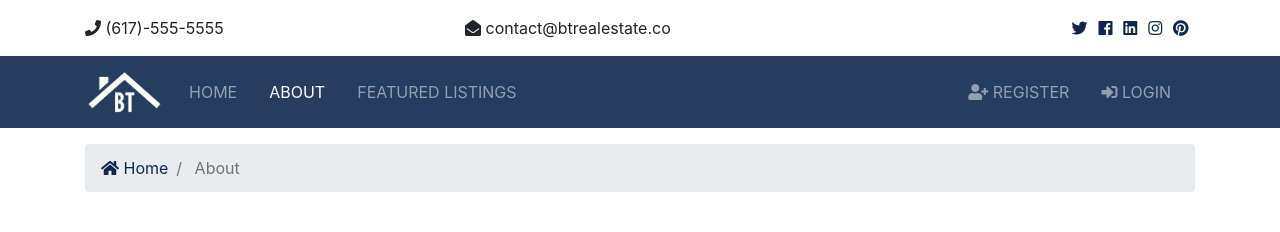
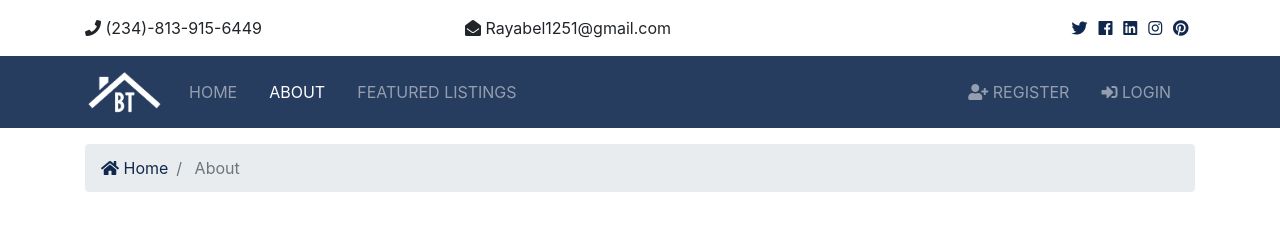
Before and after one commit to ray-abel12/housing_project, a Django app: page /about/ in a window 1280 px wide. Shown: the top 232 px of the page. Run offline with Django 3.2, Linux system fonts and the light colour scheme; some libraries are stand-ins or nearby versions.

Commit message:
make it better

```diff
--- a/btre/templates/pages/about.html
+++ b/btre/templates/pages/about.html
@@ -52,7 +52,7 @@
         <h2 class="display-4">We Work For You</h2>
         <h4>Lorem ipsum dolor sit amet consectetur adipisicing elit. Autem velit aperiam, unde aliquid at similique!</h4>
         <hr>
-        <a href="listings.html" class="btn btn-secondary text-white btn-lg">View Our Featured Listings</a>
+        <a href="{% static 'listings' %}" class="btn btn-secondary text-white btn-lg">View Our Featured Listings</a>
       </section>
   <!-- Team -->
   <section id="team" class="py-5">
@@ -66,9 +66,9 @@
                 <i class="fas fa-award text-success mb-3"></i> Realtor</p>
               <hr>
               <p>
-                <i class="fas fa-phone"></i> (555)-555-5555</p>
+                <i class="fas fa-phone"></i> (234)-813-915-6449</p>
               <p>
-                <i class="fas fa-envelope-open"></i> kyle@btrealestate.co</p>
+                <i class="fas fa-envelope-open"></i> rayabel1251@gmail.com</p>
             </div>
 
             <div class="col-md-4">
@@ -77,9 +77,9 @@
               <p class="text-success">Realtor</p>
               <hr>
               <p>
-                <i class="fas fa-phone"></i> (444)-444-4444</p>
+                <i class="fas fa-phone"></i> (234)-813-915-6449</p>
               <p>
-                <i class="fas fa-envelope-open"></i> mark@btrealestate.co</p>
+                <i class="fas fa-envelope-open"></i> rayabel1251@gmail.com</p>
             </div>
 
             <div class="col-md-4">
--- a/btre/templates/pages/index.html
+++ b/btre/templates/pages/index.html
@@ -1,4 +1,6 @@
 {% extends 'pages/base.html' %}
+
+{% load static%}
 
 {% block content %}
 
--- a/btre/templates/partials/_topbar.html
+++ b/btre/templates/partials/_topbar.html
@@ -3,10 +3,10 @@
     <div class="container">
       <div class="row">
         <div class="col-md-4">
-          <i class="fas fa-phone"></i> (617)-555-5555
+          <i class="fas fa-phone"></i> (234)-813-915-6449
         </div>
         <div class="col-md-4">
-          <i class="fas fa-envelope-open"></i> contact@btrealestate.co
+          <i class="fas fa-envelope-open"></i> Rayabel1251@gmail.com
         </div>
         <div class="col-md-4">
           <div class="social text-right">
--- /dev/null
+++ b/runtime.txt
@@ -0,0 +1 @@
+"python-3.8.1"
```
Also changed, not shown: requirements.txt (added, +15 -0 lines), btre/btre/static/img/home-1.jpg (added), btre/static/img/home-1.jpg (added).
